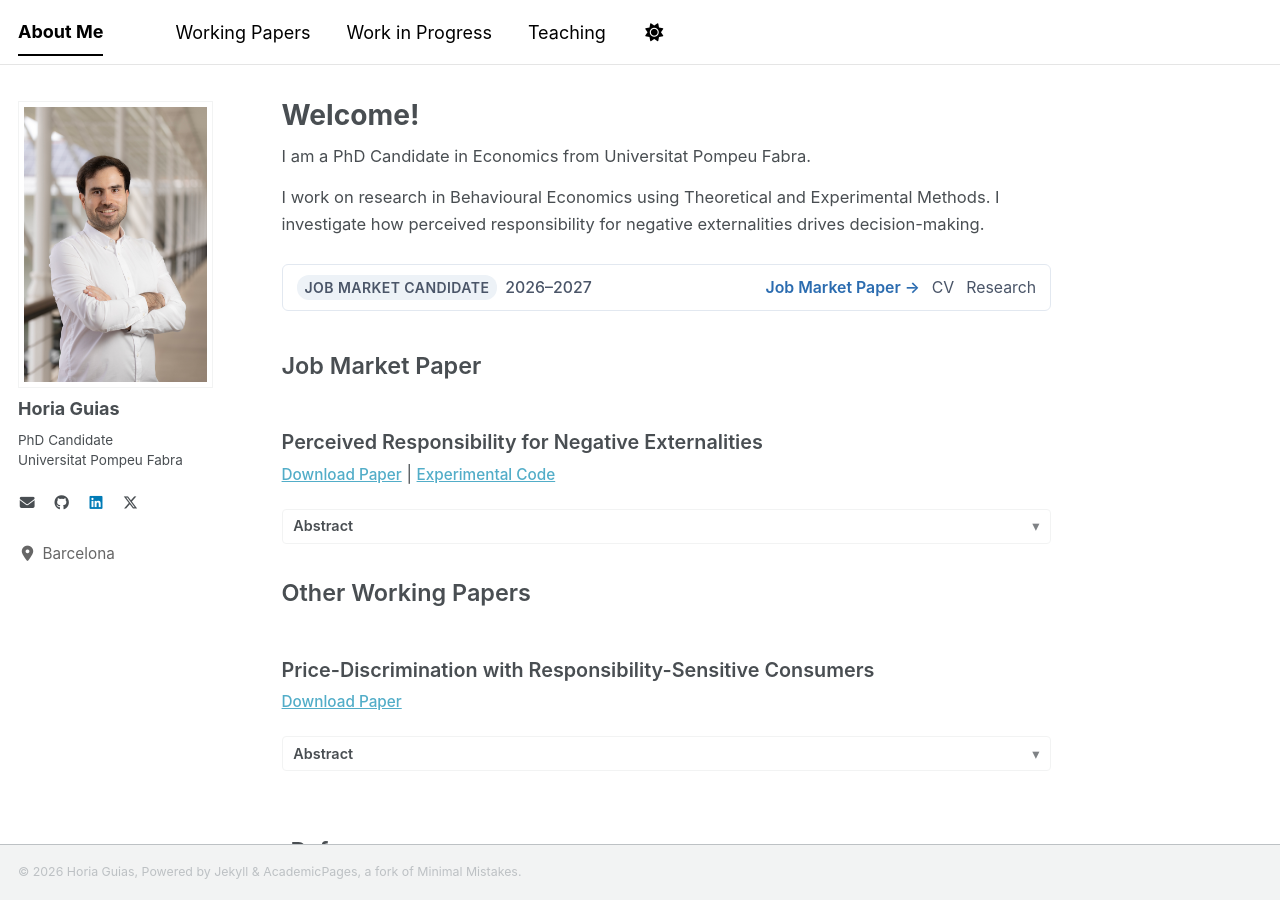
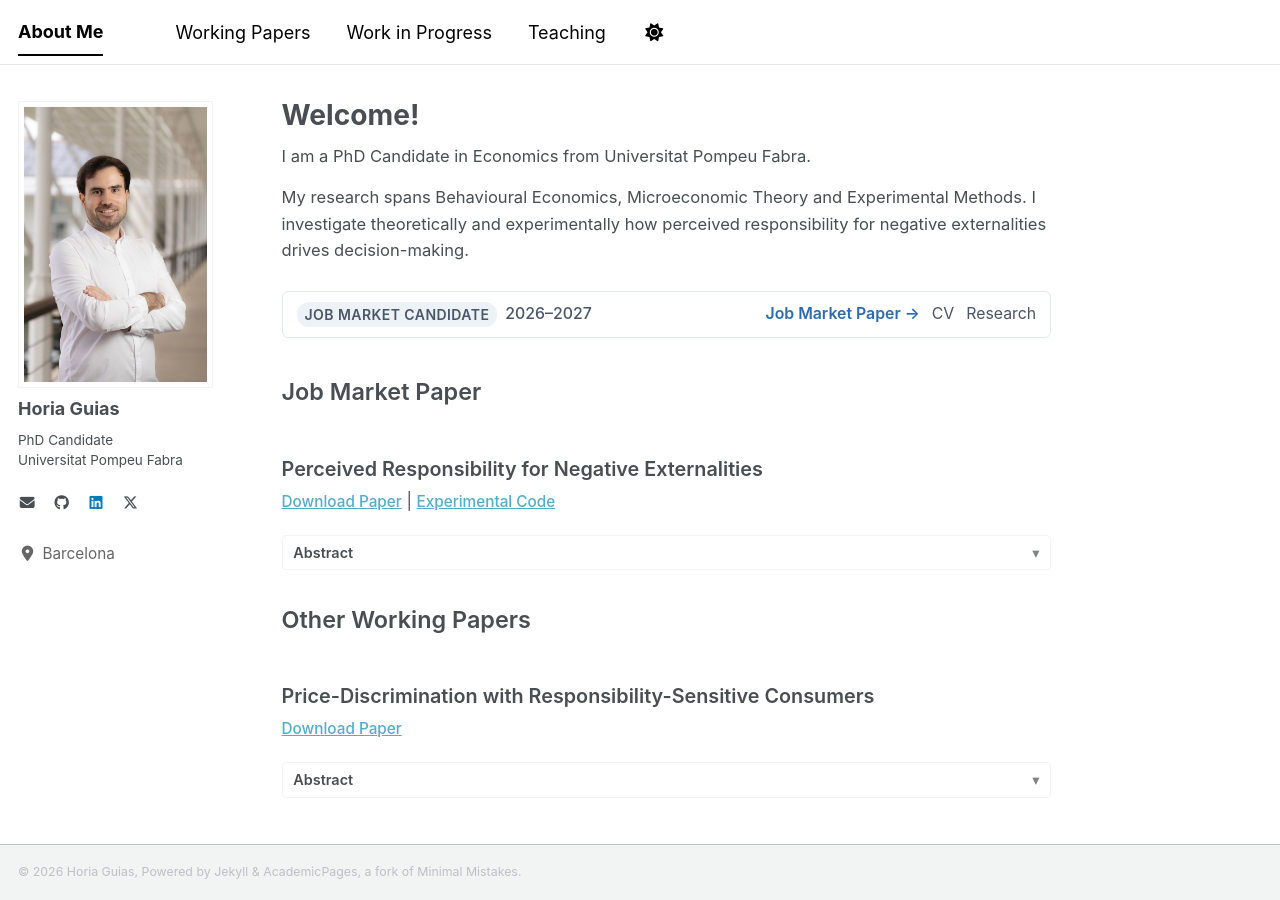
Before and after one commit to horiaguias/horiaguias.github.io, a Jekyll site: the page built from _pages/about.md, in a window 1280 px wide and 900 px high. Built offline with Jekyll 4.4.1, drawn with Linux system fonts in a browser that asks for light colours; a style sheet for code colours, icons or effects is not loaded.

Commit message:
Changes Main Intro

```diff
--- a/_pages/about.md
+++ b/_pages/about.md
@@ -14,7 +14,7 @@
 </p>
 
 <p style="line-height: 1.6; margin-bottom: 1.5rem;">
-  I work on research in Behavioural Economics using Theoretical and Experimental Methods. I investigate how perceived responsibility for negative externalities drives decision-making.
+  My research spans Behavioural Economics, Microeconomic Theory and Experimental Methods. I investigate theoretically and experimentally how perceived responsibility for negative externalities drives decision-making.
 </p>
 
 <!-- Subtle Banner Option 2: Status Pill Callout -->
```
